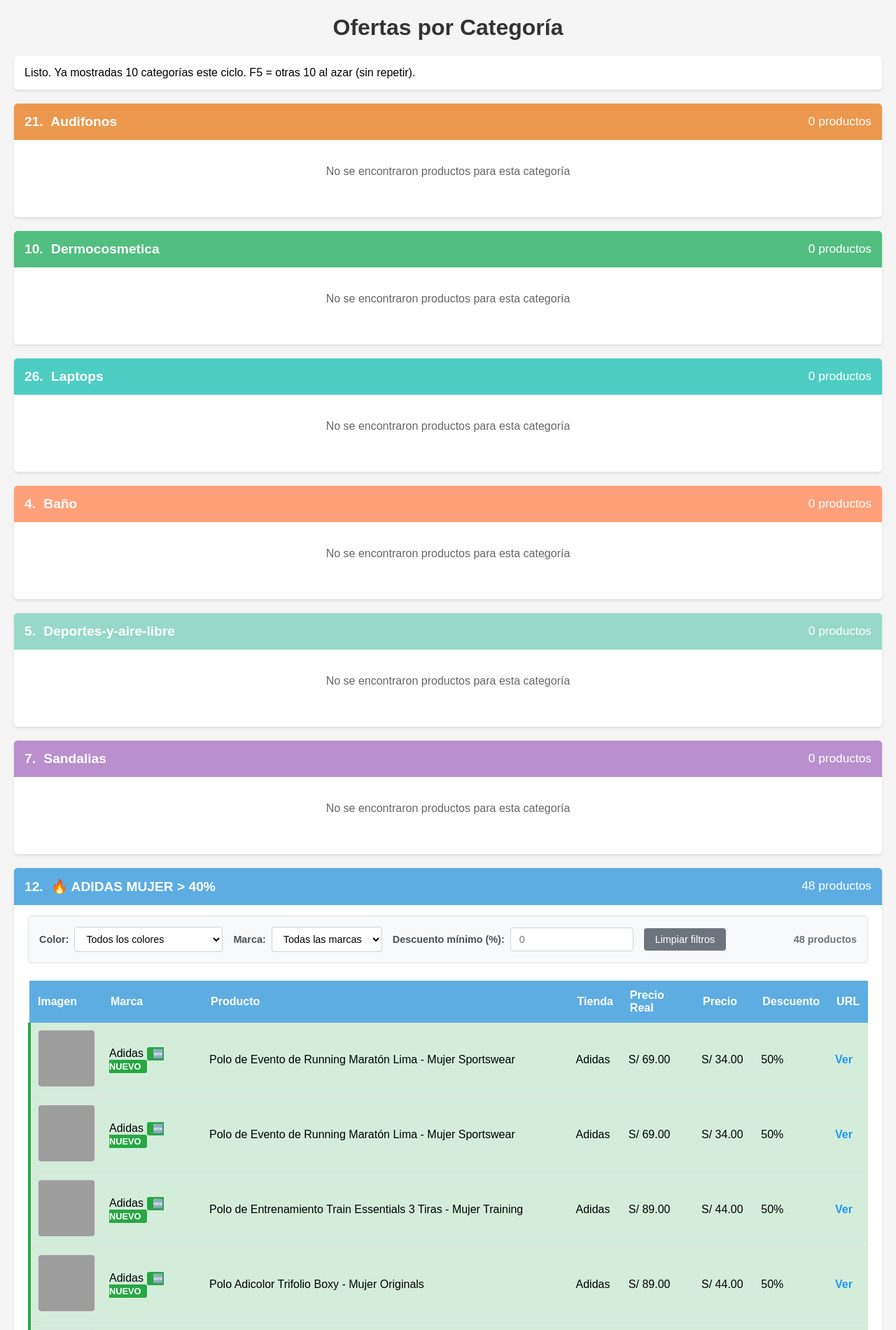
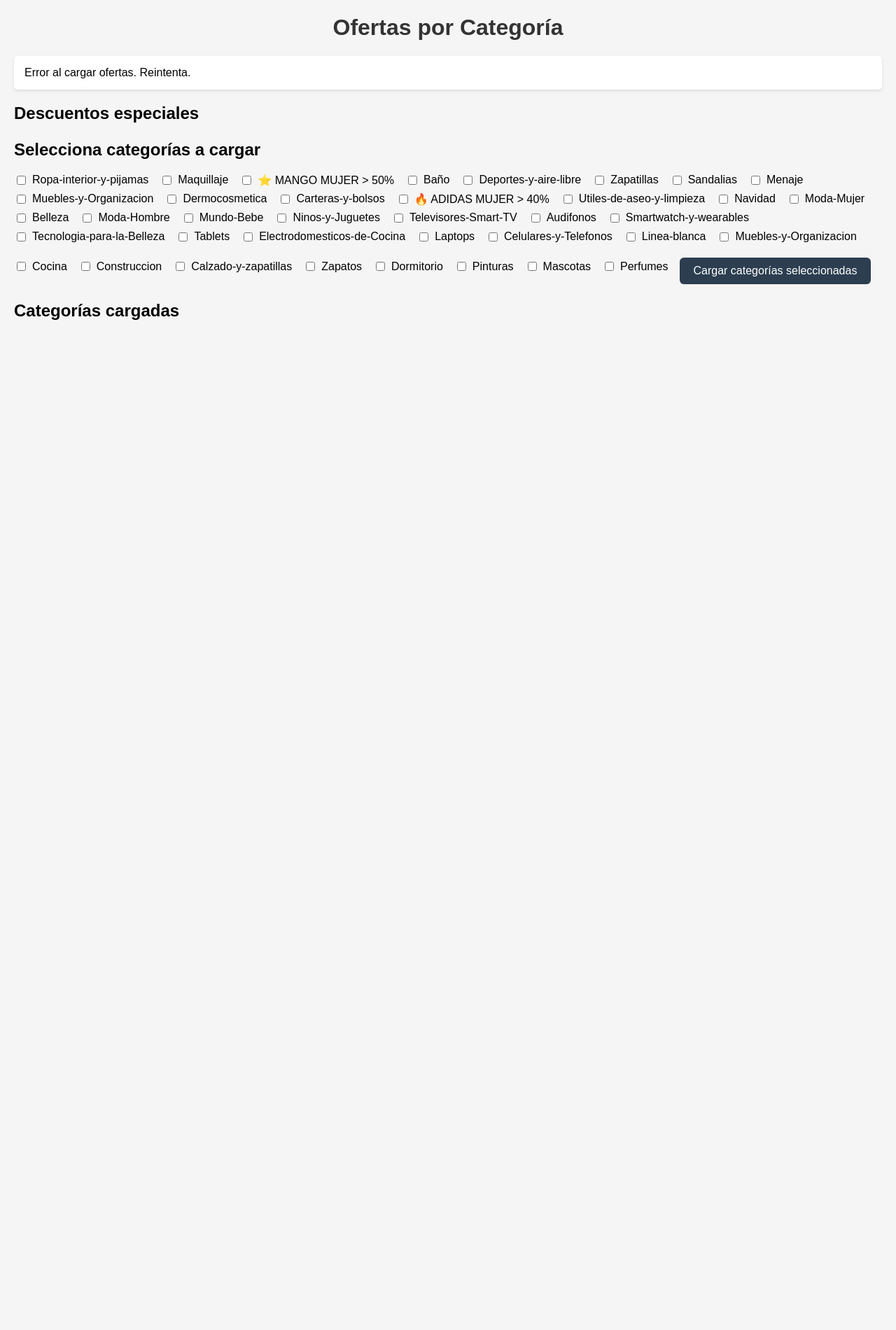
Before and after one commit to Sindyloo/proyecto-ofertas, a Flask app: page / in a window 1280 px wide. Shown: the top 1900 px of the page at 70% size. After the commit the page ends 457 px from the top, so only its background shows below. Run offline with Flask 3, Linux system fonts and the light colour scheme; data that the repository does not hold is empty; grey boxes are pictures that could not be loaded.

Commit message:
Primero descuentos especiales, luego checkboxes para elegir categorías a cargar; stream con include
Made-with: Cursor

```diff
--- a/app.py
+++ b/app.py
@@ -64,7 +64,7 @@ def comparar_productos(productos_actuales, productos_anteriores_dict):
 
 @app.route("/")
 def index():
-    return render_template("index.html")
+    return render_template("index.html", categorias=CATEGORIAS)
 
 @app.route("/test")
 def test():
@@ -78,42 +78,48 @@ def test():
 @app.route("/api/ofertas/stream")
 def ofertas_stream():
     """Endpoint que devuelve ofertas por categoría usando Server-Sent Events.
-    Acepta exclude (índices 0-based), exclude_names (nombres ya mostrados) y limit.
-    Excluye por índice y por nombre para no repetir la misma categoría (ej. Moda-Mujer en dos índices)."""
-    exclude_str = request.args.get('exclude', '')
-    exclude_names_str = request.args.get('exclude_names', '')
-    limit = max(1, min(50, request.args.get('limit', 10, type=int)))
+    - include: índices 0-based a cargar (ej. ?include=0,2,15) — solo esas categorías.
+    - Si no hay include: usa exclude/exclude_names/limit y elige al azar."""
+    include_str = request.args.get('include', '')
     total_categorias = len(CATEGORIAS)
 
-    # Índices ya mostrados este ciclo (0-based)
-    try:
-        exclude_set = set(int(x.strip()) for x in exclude_str.split(',') if x.strip())
-        exclude_set = set(i for i in exclude_set if 0 <= i < total_categorias)
-    except (ValueError, AttributeError):
-        exclude_set = set()
+    if include_str.strip():
+        # Modo "incluir solo estas": cargar solo los índices indicados
+        try:
+            include_indices = [int(x.strip()) for x in include_str.split(',') if x.strip()]
+            include_indices = [i for i in include_indices if 0 <= i < total_categorias]
+        except (ValueError, AttributeError):
+            include_indices = []
+        if not include_indices:
+            include_indices = [0]
+        categorias_slice = [(i, CATEGORIAS[i]) for i in include_indices]
+    else:
+        exclude_str = request.args.get('exclude', '')
+        exclude_names_str = request.args.get('exclude_names', '')
+        limit = max(1, min(50, request.args.get('limit', 10, type=int)))
 
-    # Nombres de categoría ya mostrados (evita repetir "Moda-Mujer" u otras con mismo nombre en distinto índice)
-    exclude_names_set = set((x or '').strip() for x in exclude_names_str.split(',') if (x or '').strip())
+        try:
+            exclude_set = set(int(x.strip()) for x in exclude_str.split(',') if x.strip())
+            exclude_set = set(i for i in exclude_set if 0 <= i < total_categorias)
+        except (ValueError, AttributeError):
+            exclude_set = set()
+        exclude_names_set = set((x or '').strip() for x in exclude_names_str.split(',') if (x or '').strip())
 
-    # Categorías disponibles: ni el índice ni el nombre pueden estar ya mostrados
-    def disponible(i):
-        if i in exclude_set:
-            return False
-        nombre = (CATEGORIAS[i].get('name') or '').strip()
-        if exclude_names_set and nombre in exclude_names_set:
-            return False
-        return True
+        def disponible(i):
+            if i in exclude_set:
+                return False
+            nombre = (CATEGORIAS[i].get('name') or '').strip()
+            if exclude_names_set and nombre in exclude_names_set:
+                return False
+            return True
 
-    available_indices = [i for i in range(total_categorias) if disponible(i)]
-    if not available_indices:
-        # Ciclo completo: ya se mostraron todas; empezar de nuevo
-        available_indices = list(range(total_categorias))
+        available_indices = [i for i in range(total_categorias) if disponible(i)]
+        if not available_indices:
+            available_indices = list(range(total_categorias))
 
-    # Elegir hasta 'limit' al azar (sin repetir)
-    n_choose = min(limit, len(available_indices))
-    chosen_indices = random.sample(available_indices, n_choose)
-    # Lista de (índice_0based, categoría) en el orden aleatorio elegido
-    categorias_slice = [(i, CATEGORIAS[i]) for i in chosen_indices]
+        n_choose = min(limit, len(available_indices))
+        chosen_indices = random.sample(available_indices, n_choose)
+        categorias_slice = [(i, CATEGORIAS[i]) for i in chosen_indices]
 
     # Cargar historial anterior
     historial = cargar_historial()
--- a/templates/index.html
+++ b/templates/index.html
@@ -29,6 +29,30 @@
             box-shadow: 0 2px 8px rgba(0,0,0,0.12);
             border: 1px solid #e0e0e0;
         }
+        .selector-categorias {
+            display: flex;
+            flex-wrap: wrap;
+            gap: 8px 16px;
+            align-items: center;
+        }
+        .selector-categorias .cat-label {
+            display: inline-flex;
+            align-items: center;
+            gap: 6px;
+            cursor: pointer;
+            white-space: nowrap;
+        }
+        .selector-categorias .cat-checkbox { cursor: pointer; }
+        #btn-cargar-seleccion {
+            padding: 10px 20px;
+            font-size: 1em;
+            cursor: pointer;
+            background: #2c3e50;
+            color: white;
+            border: none;
+            border-radius: 6px;
+        }
+        #btn-cargar-seleccion:hover { background: #34495e; }
         .categoria {
             background-color: #fff;
             margin: 20px 0;
@@ -502,6 +526,19 @@
             </table>
         </div>
     </div>
+    <h2 id="titulo-especiales" style="margin-top: 20px;">Descuentos especiales</h2>
+    <div id="especiales-container"></div>
+
+    <h2 style="margin-top: 24px;">Selecciona categorías a cargar</h2>
+    <div id="selector-categorias" class="selector-categorias">
+        {% for categoria in categorias %}
+        <label class="cat-label"><input type="checkbox" class="cat-checkbox" value="{{ loop.index0 }}"> {{ categoria.name }}</label>
+        {% endfor %}
+        <div style="margin-top: 12px;">
+            <button type="button" id="btn-cargar-seleccion">Cargar categorías seleccionadas</button>
+        </div>
+    </div>
+    <h2 style="margin-top: 24px;">Categorías cargadas</h2>
     <div id="categorias-container"></div>
 
     <!-- Modal para mostrar imagen grande -->
@@ -557,9 +594,13 @@
             return String(text).replace(/[&<>"']/g, function(m) { return map[m]; });
         }
 
+        const especialesContainer = document.getElementById('especiales-container');
         const container = document.getElementById('categorias-container');
         const statusText = document.getElementById('status-text');
         const progress = document.getElementById('progress');
+        var currentStreamContainer = null;
+        var useCycleForStream = false;
+        var INDICES_ESPECIALES = [2, 15];
 
         // Marcas y descuento mínimo para la grilla fija (datos en duro)
         const MARCAS_SELECCIONADAS = ['Michael Kors', 'Kipling', 'Adidas', 'Calvin Klein', 'Lacoste'];
@@ -637,27 +678,41 @@
         let indicesMostradosEstaCarga = [];
         let nombresMostradosEstaCarga = [];
 
-        // Ciclo sin repetición: excluimos por índice y por nombre para no repetir la misma categoría (ej. "Moda-Mujer" en dos índices).
-        let shownIndicesStr = localStorage.getItem('ofertas_shown_indices') || '';
-        let shownNamesStr = localStorage.getItem('ofertas_shown_names') || '';
-        let shownIndices = shownIndicesStr ? shownIndicesStr.split(',').map(function(s) { return parseInt(s.trim(), 10); }).filter(function(n) { return !isNaN(n); }) : [];
-        let shownNames = shownNamesStr ? shownNamesStr.split(',').map(function(s) { return (s || '').trim(); }).filter(Boolean) : [];
-        var excludeParam = shownIndices.length ? ('&exclude=' + encodeURIComponent(shownIndices.join(','))) : '';
-        if (shownNames.length) excludeParam += '&exclude_names=' + encodeURIComponent(shownNames.join(','));
-        const streamUrl = '/api/ofertas/stream?limit=' + LIMITE_POR_PAGINA + excludeParam;
-        const eventSource = new EventSource(streamUrl);
+        function runStream(includeIndices, targetContainer, useCycle) {
+            currentStreamContainer = targetContainer;
+            useCycleForStream = useCycle;
+            var url = '/api/ofertas/stream?';
+            if (includeIndices && includeIndices.length) {
+                url += 'include=' + encodeURIComponent(includeIndices.join(','));
+            } else {
+                var shownIndicesStr = localStorage.getItem('ofertas_shown_indices') || '';
+                var shownNamesStr = localStorage.getItem('ofertas_shown_names') || '';
+                var shownIndices = shownIndicesStr ? shownIndicesStr.split(',').map(function(s) { return parseInt(s.trim(), 10); }).filter(function(n) { return !isNaN(n); }) : [];
+                var shownNames = shownNamesStr ? shownNamesStr.split(',').map(function(s) { return (s || '').trim(); }).filter(Boolean) : [];
+                url += 'limit=' + LIMITE_POR_PAGINA;
+                if (shownIndices.length) url += '&exclude=' + encodeURIComponent(shownIndices.join(','));
+                if (shownNames.length) url += '&exclude_names=' + encodeURIComponent(shownNames.join(','));
+            }
+            var eventSource = new EventSource(url);
+            eventSource.onmessage = onStreamMessage.bind(null, eventSource);
+            eventSource.onerror = function() {
+                statusText.textContent = 'Error al cargar ofertas. Reintenta.';
+                eventSource.close();
+            };
+        }
 
-        eventSource.onmessage = function(event) {
+        function onStreamMessage(eventSource, event) {
             const data = JSON.parse(event.data);
 
             if (data.type === 'start') {
                 totalCategorias = data.total;
                 limiteEsteLote = data.limit || LIMITE_POR_PAGINA;
+                categoriasProcesadas = 0;
                 indicesMostradosEstaCarga = [];
                 nombresMostradosEstaCarga = [];
                 productosMarcasSeleccionadas = [];
                 urlsMarcasSeleccionadas = new Set();
-                statusText.textContent = 'Procesando ' + limiteEsteLote + ' categorías al azar (sin repetir hasta completar ciclo)...';
+                statusText.textContent = 'Procesando ' + limiteEsteLote + ' categorías...';
             }
             else if (data.type === 'categoria_iniciando') {
                 const categoriaDiv = document.createElement('div');
@@ -671,7 +726,7 @@
                     </div>
                     <div class="loading">Cargando productos...</div>
                 `;
-                container.appendChild(categoriaDiv);
+                (currentStreamContainer || container).appendChild(categoriaDiv);
                 statusText.textContent = `Procesando categoría ${data.numero} de ${data.total}: ${data.categoria}`;
             }
             else if (data.type === 'categoria_completa') {
@@ -680,13 +735,13 @@
                     indicesMostradosEstaCarga.push(data.numero - 1);
                     if (data.categoria) nombresMostradosEstaCarga.push(String(data.categoria).trim());
                     let categoriaDiv = document.getElementById(`categoria-${data.numero}`);
-
+                    var target = currentStreamContainer || container;
                     // Si el div no existe, crearlo (por si hubo un error antes)
                     if (!categoriaDiv) {
                         categoriaDiv = document.createElement('div');
                         categoriaDiv.className = 'categoria';
                         categoriaDiv.id = `categoria-${data.numero}`;
-                        container.appendChild(categoriaDiv);
+                        target.appendChild(categoriaDiv);
                     }
 
                     const colorCategoria = obtenerColorCategoria(data.numero);
@@ -874,9 +929,13 @@
                 progress.textContent = 'Progreso: ' + categoriasProcesadas + ' de ' + limiteEsteLote + ' categorías de esta carga';
             }
             else if (data.type === 'fin') {
-                // Solo cuando la grilla cargó por completo: guardar índices y nombres; no se repetirán hasta que el ciclo se reinicie
-                var newShown = shownIndices.concat(indicesMostradosEstaCarga);
-                var newNames = shownNames.concat(nombresMostradosEstaCarga);
+                if (useCycleForStream) {
+                    var shownIndicesStr2 = localStorage.getItem('ofertas_shown_indices') || '';
+                    var shownNamesStr2 = localStorage.getItem('ofertas_shown_names') || '';
+                    var shownIndices2 = shownIndicesStr2 ? shownIndicesStr2.split(',').map(function(s) { return parseInt(s.trim(), 10); }).filter(function(n) { return !isNaN(n); }) : [];
+                    var shownNames2 = shownNamesStr2 ? shownNamesStr2.split(',').map(function(s) { return (s || '').trim(); }).filter(Boolean) : [];
+                    var newShown = shownIndices2.concat(indicesMostradosEstaCarga);
+                    var newNames = shownNames2.concat(nombresMostradosEstaCarga);
                     var uniqueNames = [];
                     var seen = {};
                     for (var n = 0; n < newNames.length; n++) {
@@ -886,22 +945,32 @@
                     if (newShown.length >= totalCategorias) {
                         localStorage.removeItem('ofertas_shown_indices');
                         localStorage.removeItem('ofertas_shown_names');
-                    statusText.textContent = 'Ciclo completado (' + totalCategorias + ' categorías). Próxima recarga: nuevo ciclo con 10 al azar.';
+                        statusText.textContent = 'Ciclo completado (' + totalCategorias + ' categorías).';
                     } else {
                         localStorage.setItem('ofertas_shown_indices', newShown.join(','));
                         localStorage.setItem('ofertas_shown_names', uniqueNames.join(','));
-                    statusText.textContent = 'Listo. Ya mostradas ' + uniqueNames.length + ' categorías este ciclo. F5 = otras 10 al azar (sin repetir).';
+                        statusText.textContent = 'Listo. Ya mostradas ' + uniqueNames.length + ' categorías este ciclo.';
+                    }
+                } else {
+                    statusText.textContent = 'Carga completada.';
                 }
                 progress.textContent = '';
                 eventSource.close();
             }
-        };
+        }
 
-        eventSource.onerror = function(event) {
-            console.error('Error en EventSource:', event);
-            statusText.textContent = 'Error al cargar ofertas. Por favor, recarga la página.';
-            eventSource.close();
-        };
+        runStream(INDICES_ESPECIALES, especialesContainer, false);
+
+        document.getElementById('btn-cargar-seleccion').addEventListener('click', function() {
+            var checkboxes = document.querySelectorAll('.cat-checkbox:checked');
+            var selected = [];
+            checkboxes.forEach(function(cb) { selected.push(parseInt(cb.value, 10)); });
+            if (selected.length === 0) {
+                alert('Selecciona al menos una categoría.');
+                return;
+            }
+            runStream(selected, container, false);
+        });
 
         // Funciones para el modal de imagen
         function abrirModalImagen(urlImagen, nombreProducto) {
```
Lines whose indentation alone changed are shown as unchanged.
